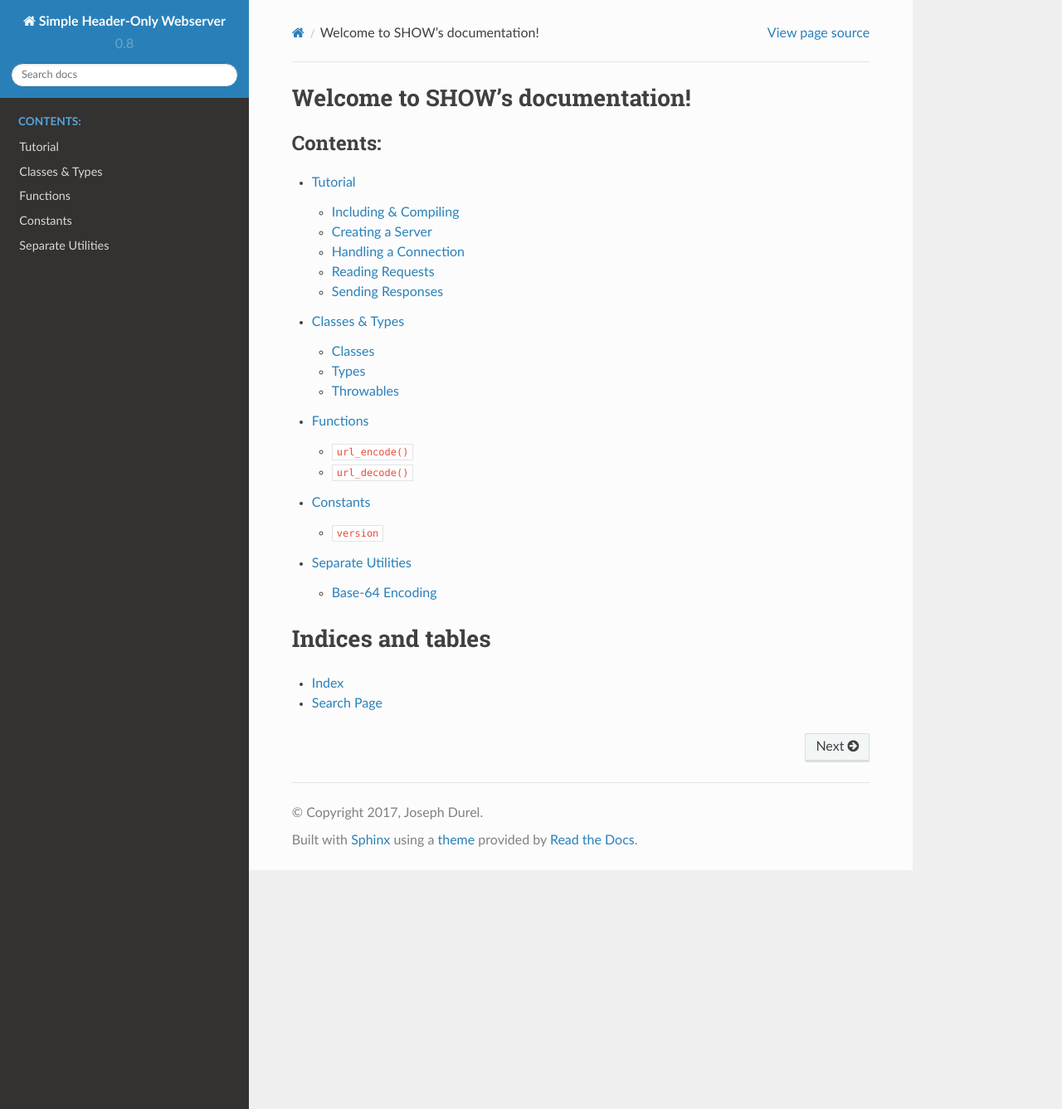
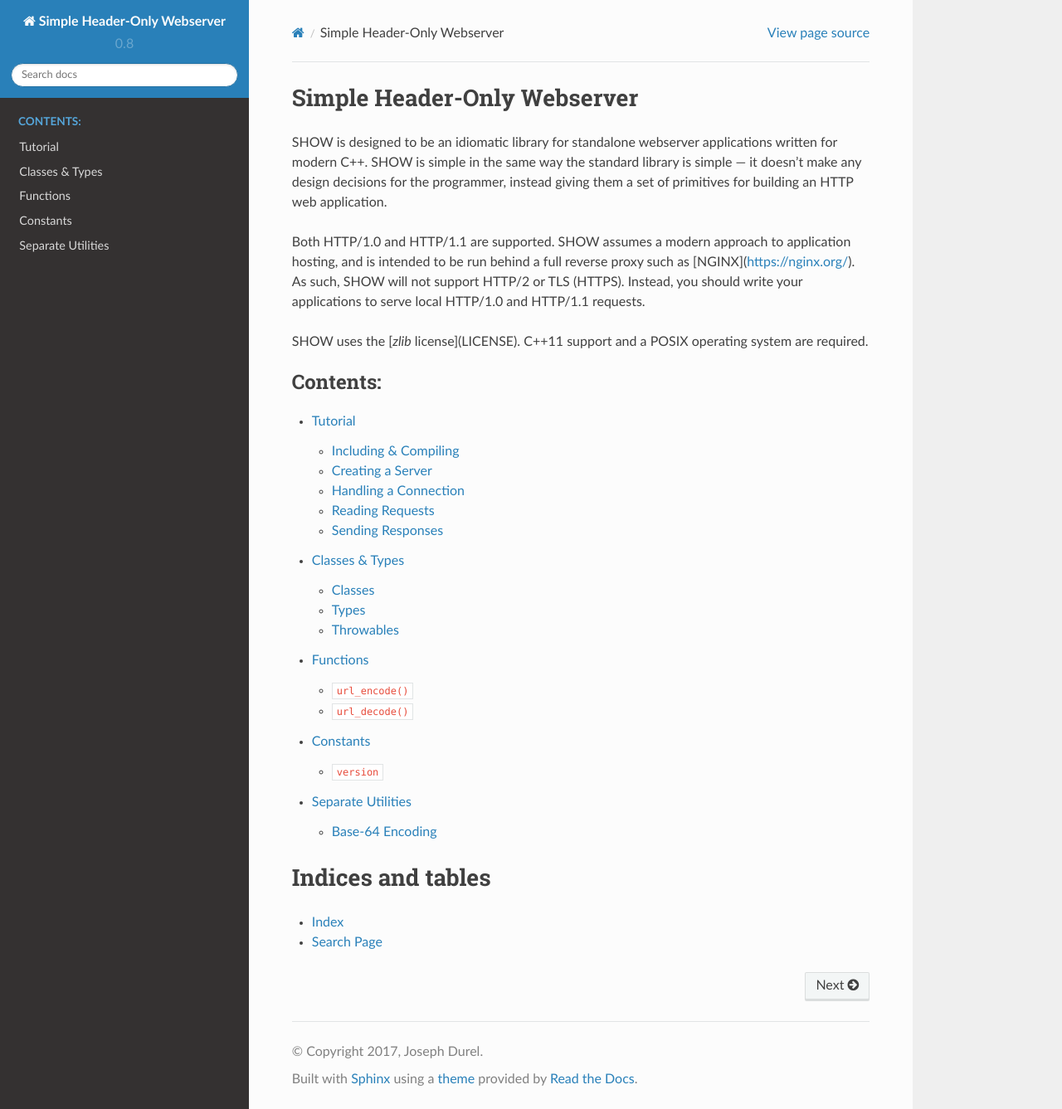
Before and after one commit to JadeMatrix/SHOW, a Sphinx documentation site: the page built from doc/index.rst, in a window 1280 px wide and 1337 px high. Shown: the whole window at 83% size. Built offline with Sphinx 7.4.7 and the Read the Docs theme 2.0.0, drawn with Linux system fonts in a browser that asks for light colours.

```diff
--- a/doc/index.rst
+++ b/doc/index.rst
@@ -1,8 +1,14 @@
 .. SHOW documentation master file, created by sphinx-quickstart on Tue Dec 5
    16:02:43 2017.
 
-Welcome to SHOW's documentation!
-========================================================
+Simple Header-Only Webserver
+============================
+
+SHOW is designed to be an idiomatic library for standalone webserver applications written for modern C++.  SHOW is simple in the same way the standard library is simple — it doesn't make any design decisions for the programmer, instead giving them a set of primitives for building an HTTP web application.
+
+Both HTTP/1.0 and HTTP/1.1 are supported.  SHOW assumes a modern approach to application hosting, and is intended to be run behind a full reverse proxy such as [NGINX](https://nginx.org/).  As such, SHOW will not support HTTP/2 or TLS (HTTPS).  Instead, you should write your applications to serve local HTTP/1.0 and HTTP/1.1 requests.
+
+SHOW uses the [`zlib` license](LICENSE).  C++11 support and a POSIX operating system are required.
 
 .. toctree::
     :maxdepth: 2
@@ -14,8 +20,6 @@ Welcome to SHOW's documentation!
     Constants
     Utilities
 
-
-
 Indices and tables
 ==================
 
```
Also changed, not shown: README.md (+2 -3 lines).
